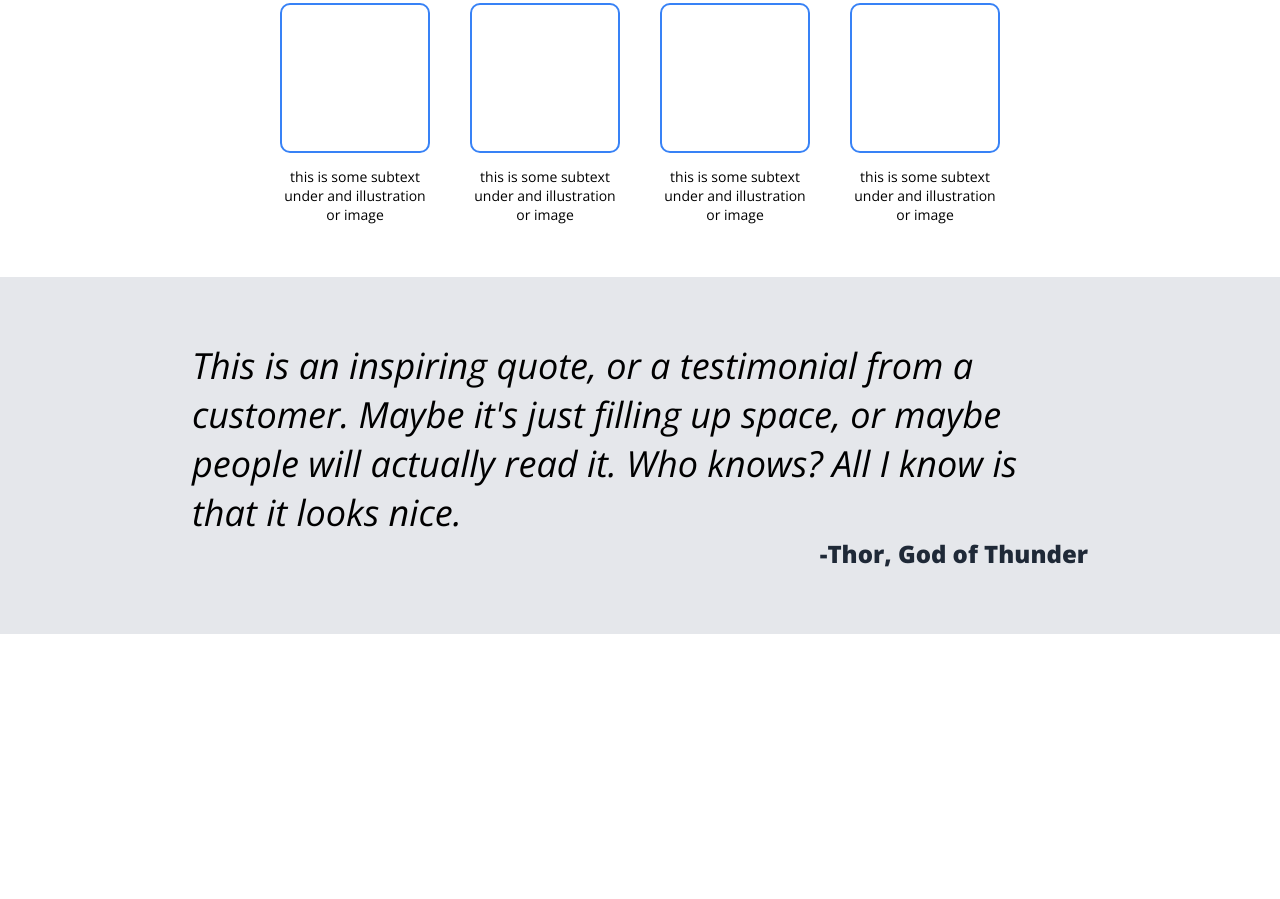
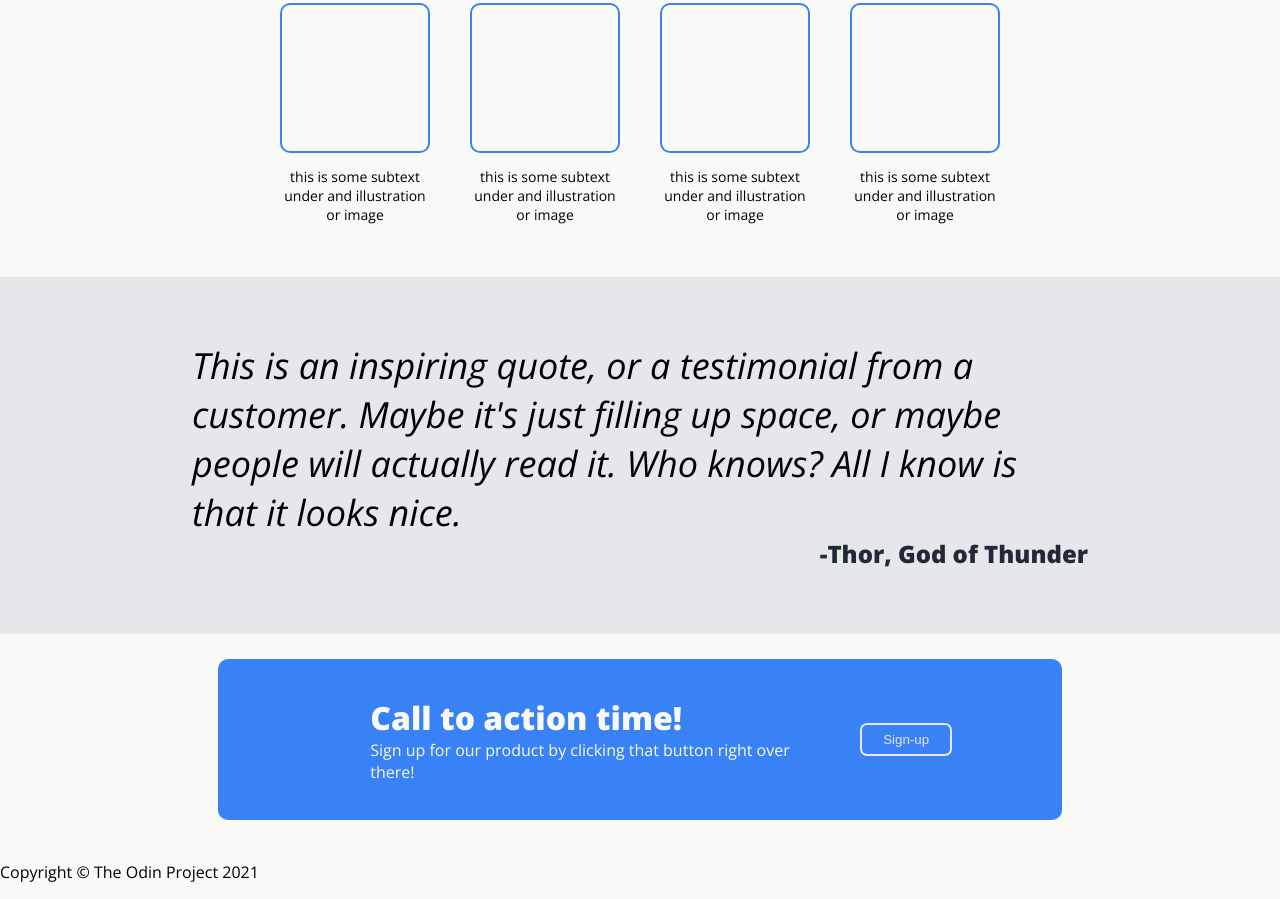
Before and after one commit to KrisQuiBo/Odin-Landing-Page, a plain HTML site: page index.html in a window 1280 px wide. Shown: the part 456-1355 px from the top of the page. Before the commit the page ends 1090 px from the top, so only its background shows below. Drawn offline with nearby package versions, Linux system fonts and the light colour scheme.

Commit message:
add footer and finish call to action
Finished styling the call to action section and added final div for footer element

```diff
--- a/index.html
+++ b/index.html
@@ -56,7 +56,15 @@
         <p class="author">-Thor, God of Thunder</p>
     </div>
     <div class="sign-up">
-
+        <div>
+            <div class="sign-up-text">
+            <h1>Call to action time!</h1>
+            <p>Sign up for our product by clicking that button right over there!</p></div>
+            <button>Sign-up</button>
+        </div>
+    </div>
+    <div class="footer">
+        <p>Copyright © The Odin Project 2021</p>
     </div>
 </body>
 </html>
--- a/styles.css
+++ b/styles.css
@@ -6,6 +6,7 @@
 body {
     font-family:'Open Sans', 'Gill Sans MT', Calibri, 'Trebuchet MS', sans-serif;
     margin: 0;
+     background-color:#f9faf8;
 }
 a {
     text-decoration: none;
@@ -72,12 +73,13 @@ img {
         background: #e5e7eb;
         flex: 1;
 }
-button {
+.hero button {
     align-self: start;
     background-color: #3882f6;
     color:#e5e7eb;
+    border: 2px solid #e5e7eb ;
     border-radius: 7px;
-    padding: 1% 2%;
+    padding: 1% 3%;
 }
 .body {
     text-align: center;
@@ -107,7 +109,6 @@ button {
 }
 .quote {
     background: #E5E7EB;
-
     display: flex;
     justify-content: flex-end;
     padding: 5% 15%;
@@ -126,3 +127,34 @@ button {
     font-size: 24px;
     font-weight: 800;
 }
+.sign-up {
+    background-color:#f9faf8;
+    display: flex;
+    justify-content: center;
+    padding: 2% 6%;
+}
+.sign-up-text {
+    display: flex;
+    flex-direction: column;
+}
+.sign-up-text h1, .sign-up-text p {
+    margin: 0;
+}
+.sign-up div {
+    background-color: #3882f6;
+    color:#f9faf8;
+    display: flex;
+    padding: 2% 6%;
+    border-radius: 10px;
+    justify-content: center;
+    width: 75%;
+}
+
+.sign-up button {
+    align-self: center;
+    background-color: #3882f6;
+    color:#e5e7eb;
+    border: 2px solid #e5e7eb ;
+    border-radius: 7px;
+    padding: 1% 3%;
+}
```
